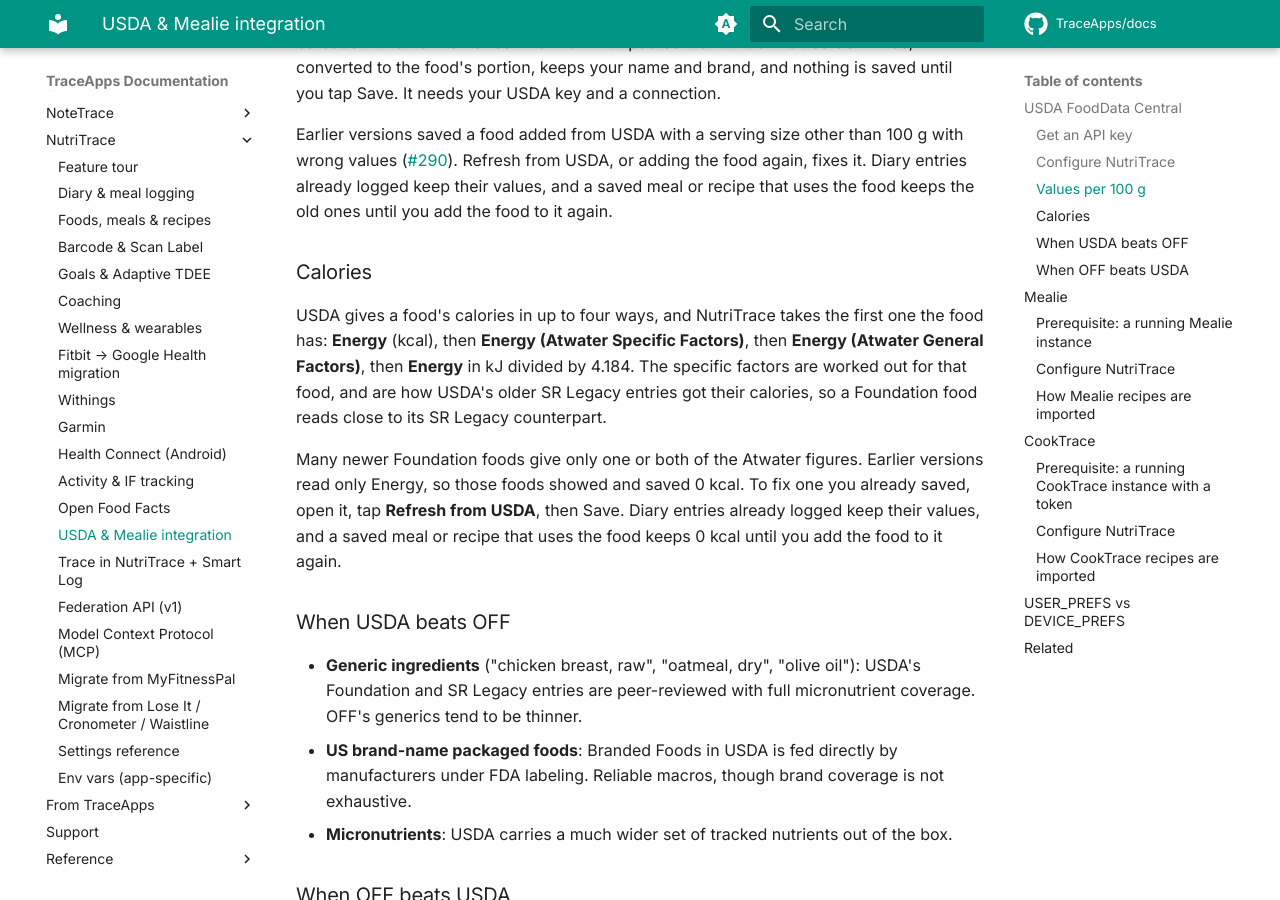
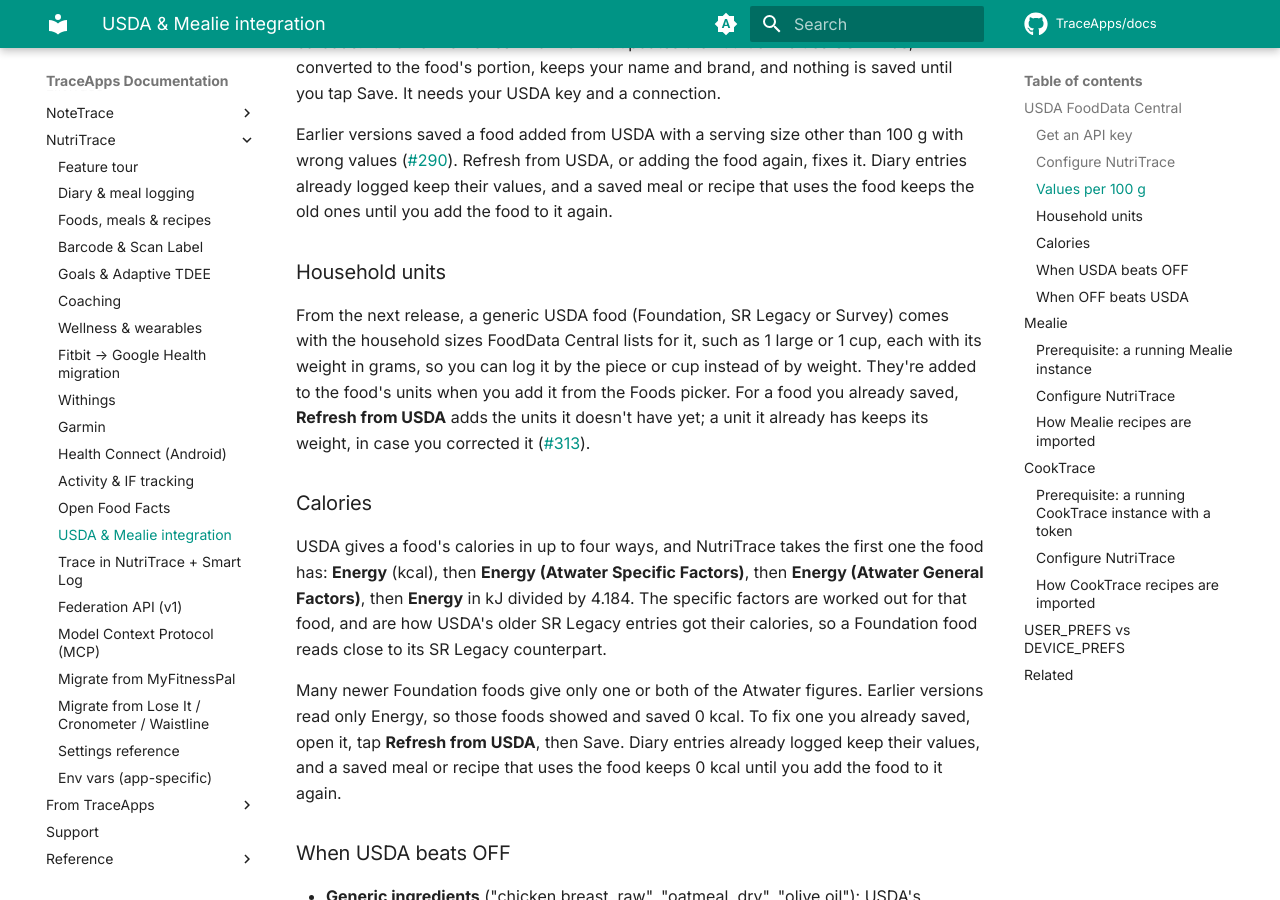
Before and after one commit to TraceApps/docs, an MkDocs documentation site: the page built from docs/nutritrace/usda-mealie.md, in a window 1280 px wide and 900 px high, scrolled down 1254 px. Built offline with MkDocs 1.6.1 and Material for MkDocs 9.7.7, drawn with Linux system fonts in a browser that asks for light colours; comment, search, counter and statistics services are not loaded.

Commit message:
NutriTrace: household units for USDA foods (nutritrace#313)

```diff
--- a/docs/nutritrace/usda-mealie.md
+++ b/docs/nutritrace/usda-mealie.md
@@ -30,6 +30,10 @@ A **USDA** source chip appears at the top of the Foods picker. Tap it to scope s
 A food added from USDA is saved per 100 g (100 ml for drinks), the way USDA gives every value; the label's serving size isn't used to scale them. To bring a food you added from USDA up to date, open it in the food editor and tap **Refresh from USDA**, under the barcode. It works like Refresh from OFF: it updates the nutrition values USDA has, converted to the food's portion, keeps your name and brand, and nothing is saved until you tap Save. It needs your USDA key and a connection.
 
 Earlier versions saved a food added from USDA with a serving size other than 100 g with wrong values ([#290](https://github.com/TraceApps/nutritrace/issues/290)). Refresh from USDA, or adding the food again, fixes it. Diary entries already logged keep their values, and a saved meal or recipe that uses the food keeps the old ones until you add the food to it again.
+
+### Household units
+
+From the next release, a generic USDA food (Foundation, SR Legacy or Survey) comes with the household sizes FoodData Central lists for it, such as 1 large or 1 cup, each with its weight in grams, so you can log it by the piece or cup instead of by weight. They're added to the food's units when you add it from the Foods picker. For a food you already saved, **Refresh from USDA** adds the units it doesn't have yet; a unit it already has keeps its weight, in case you corrected it ([#313](https://github.com/TraceApps/nutritrace/pull/313)).
 
 ### Calories
 
```
